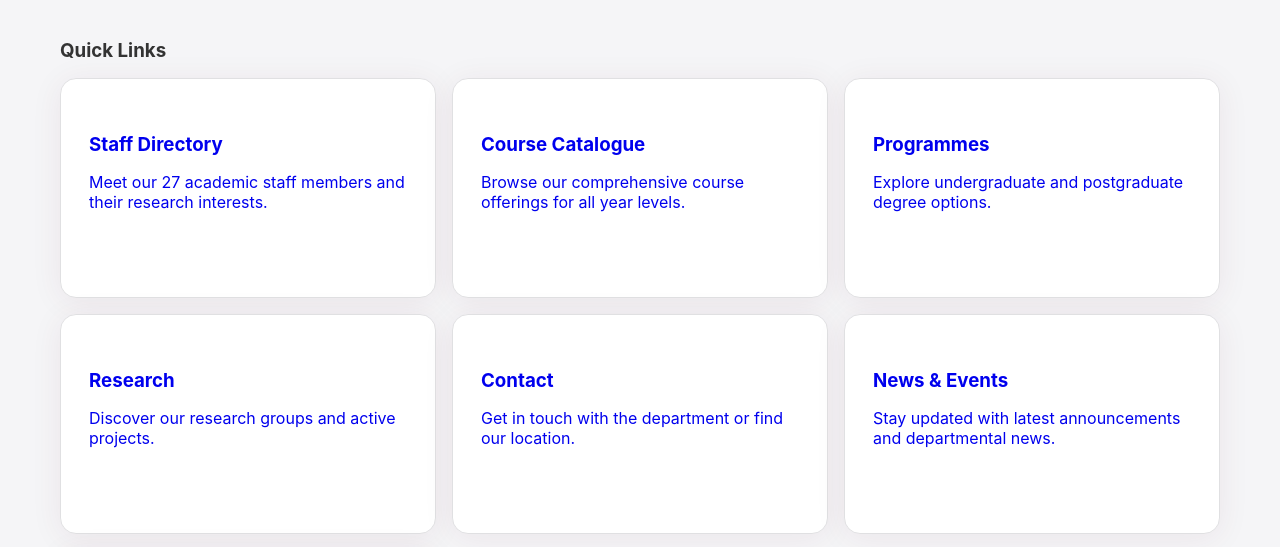
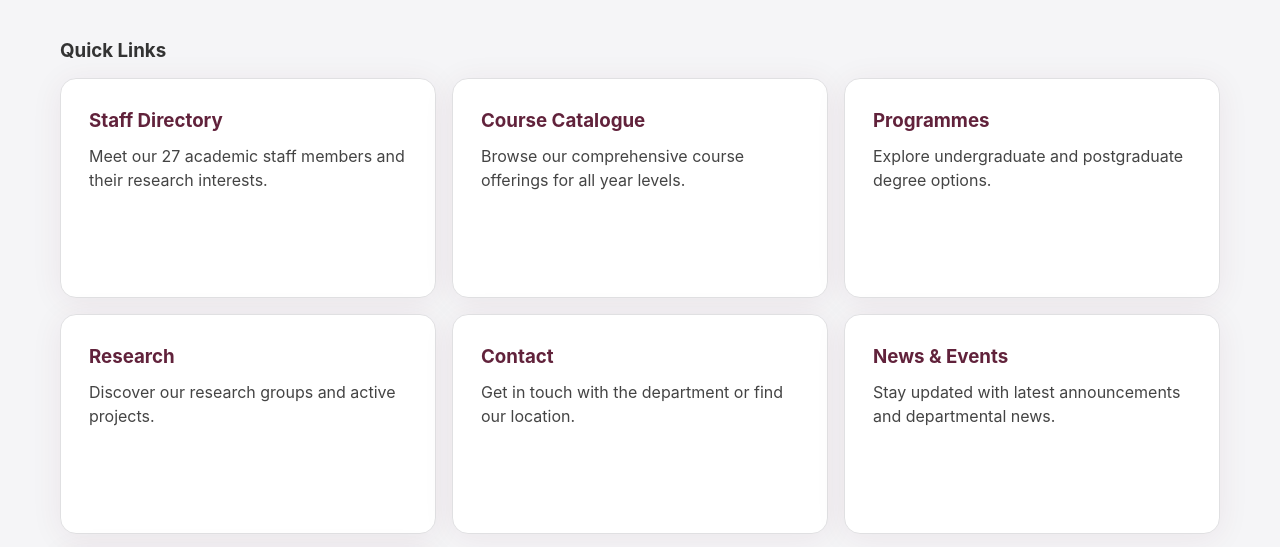
Before and after one commit to Nicio9/macha, a website: page public/index.html in a window 1280 px wide. Shown: the part 223-770 px from the top of the page. Drawn offline with Linux system fonts and the light colour scheme.

Commit message:
Fix: Add explicit color styling for card headings and text
Added .card h3 and .card p rules to ensure proper text color rendering
in both light and dark modes:
- .card h3: Uses var(--primary) for purple headings with proper weight
- .card p: Uses var(--text-light) for readable secondary text

This fixes the ugly dark purple text in quick-link cards that wasn't
updating properly in dark mode.

```diff
--- a/public/css/styles.css
+++ b/public/css/styles.css
@@ -379,6 +379,19 @@ h2, h3 {
     letter-spacing: -1px;
     display: inline-block;
     vertical-align: middle;
+}
+
+.card h3 {
+    color: var(--primary);
+    font-weight: 700;
+    margin: 0 0 var(--space-md) 0;
+}
+
+.card p {
+    color: var(--text-light);
+    margin: 0;
+    font-size: var(--font-base);
+    line-height: 1.5;
 }
 @media (max-width: 700px) {
     .container { padding: 0 4vw 16vw 4vw; }
```
